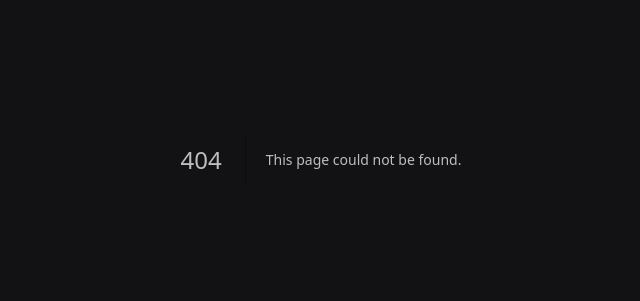
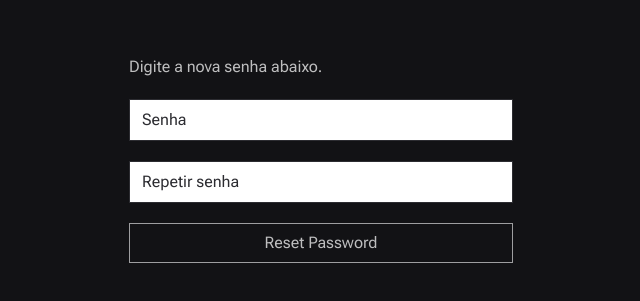
Before and after one commit to samuelsilvati/task-flow, a Next.js app: page /reset-password in a window 1280 px wide. Before the commit this address had no page. Shown: the part 241-542 px from the top of the page, without its empty margins (319-959 px from the left). Built offline with nearby package versions, Linux system fonts and the light colour scheme; no server answers.

Commit message:
feat: create reset password page

```diff
--- /dev/null
+++ b/src/app/reset-password/page.tsx
@@ -0,0 +1,111 @@
+'use client'
+import { api } from '@/lib/api'
+import { useRouter, useSearchParams } from 'next/navigation'
+import { useEffect, useState } from 'react'
+import { z } from 'zod'
+import toast from '../components/Toast'
+import { useForm } from 'react-hook-form'
+import { zodResolver } from '@hookform/resolvers/zod'
+import Loading from '../components/Loaging'
+
+const createUserformSchema = z
+  .object({
+    id: z.string().nonempty(),
+    token: z.string().nonempty(),
+    password: z.string().min(4, 'A senha deve ter pelo menos 4 caracteres'),
+    repeatPassword: z
+      .string()
+      .min(4, 'A senha deve ter pelo menos 4 caracteres'),
+  })
+  .refine((obj) => obj.password === obj.repeatPassword, {
+    message: 'As senhas devem ser iguais',
+    path: ['repeatPassword'],
+  })
+
+type CreateUserFormData = z.infer<typeof createUserformSchema>
+
+export default function ResetPasswordPage() {
+  const [isLoading, setIsLoading] = useState(false)
+  const router = useRouter()
+
+  const pathname = useSearchParams()
+  const id = pathname.get('id')
+  const token = pathname.get('token')
+  const {
+    register,
+    handleSubmit,
+    setValue,
+    formState: { errors },
+  } = useForm<CreateUserFormData>({
+    resolver: zodResolver(createUserformSchema),
+  })
+  useEffect(() => {
+    if (id !== null && token !== null) {
+      setValue('id', id)
+      setValue('token', token)
+    }
+  }, [id, setValue, token])
+
+  function resetPassword(data: any) {
+    setIsLoading(true)
+    api
+      .post('/reset-password', data)
+      .then(() => {
+        setIsLoading(false)
+        router.push('/auth')
+        toast.success('Sua senha foi alterada, faça login para continuar')
+      })
+      .catch((error) => {
+        setIsLoading(false)
+        toast.error(`${error.response.data.message}`)
+      })
+  }
+
+  return (
+    <div className="flex h-full w-full flex-col items-center justify-center">
+      <div className="w-96 md:max-w-sm">
+        <p className="pb-5">Digite a nova senha abaixo.</p>
+        <form
+          onSubmit={handleSubmit(resetPassword)}
+          className="flex w-full flex-col gap-5 text-gray-800"
+        >
+          <div>
+            <input
+              type="password"
+              placeholder="Senha"
+              {...register('password')}
+              className="relative block w-full"
+            />
+            {errors.password && (
+              <span className="absolute text-sm text-red-300">
+                {errors.password.message}{' '}
+              </span>
+            )}
+          </div>
+          <div>
+            <input
+              type="password"
+              placeholder="Repetir senha"
+              {...register('repeatPassword')}
+              className="relative block w-full"
+            />
+            {errors.repeatPassword && (
+              <span className="absolute text-sm text-red-300">
+                {errors.repeatPassword.message}{' '}
+              </span>
+            )}
+          </div>
+          {!isLoading ? (
+            <button type="submit" className="h-10 border text-gray-100">
+              Reset Password
+            </button>
+          ) : (
+            <div className="h-10 border text-center text-gray-100">
+              <Loading />
+            </div>
+          )}
+        </form>
+      </div>
+    </div>
+  )
+}
```
